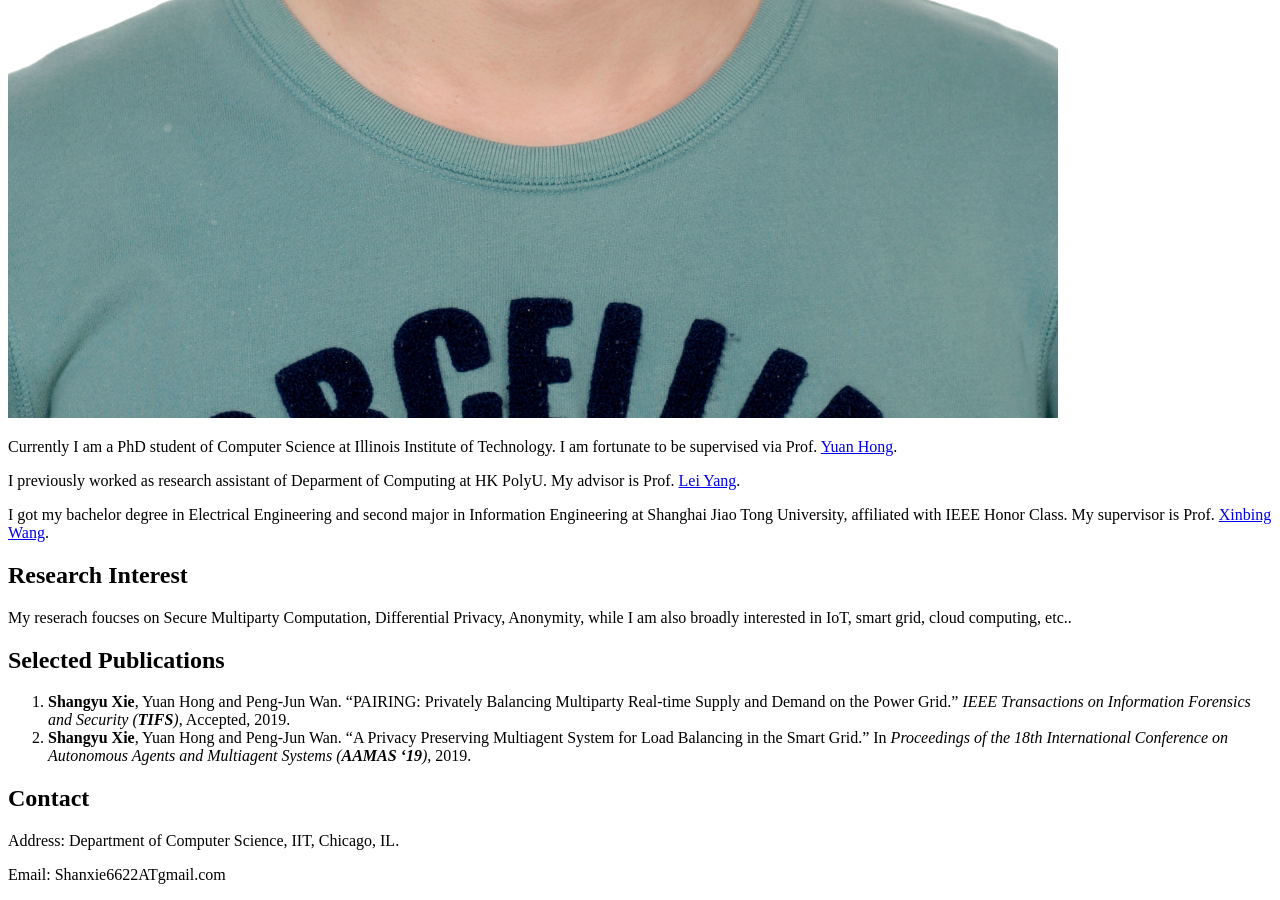
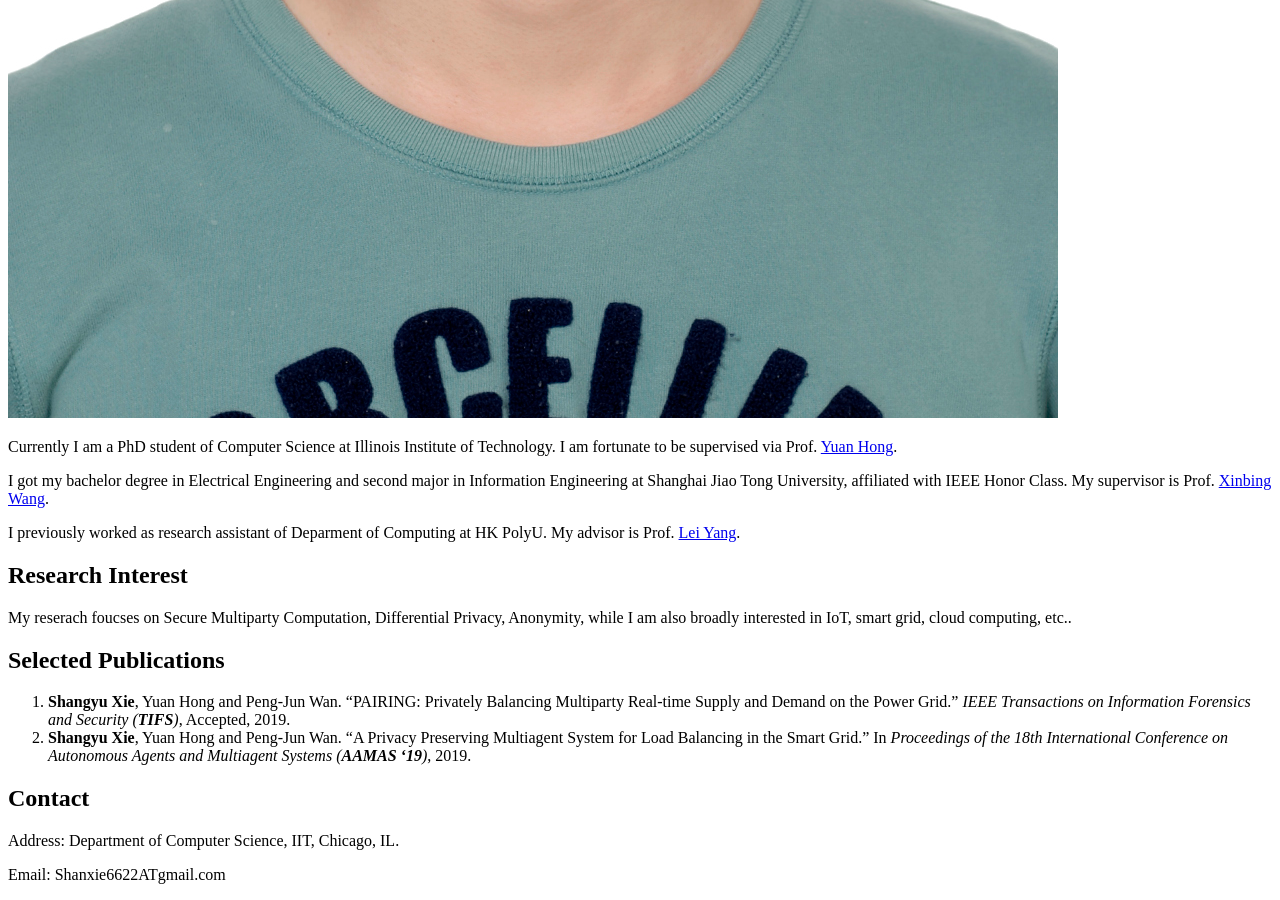
Before and after one commit to songwellxie/songwellxie.github.io, a Jekyll site: the page built from index.md, in a window 1280 px wide and 900 px high, scrolled down 1263 px. Built offline with Jekyll 4.4.1, drawn with Linux system fonts in a browser that asks for light colours; our own code applies the rules of GitHub Pages for plain Markdown files.

```diff
--- a/index.md
+++ b/index.md
@@ -8,9 +8,9 @@ layout: default
 
 Currently I am a PhD student of Computer Science at Illinois Institute of Technology. I am fortunate to be supervised via Prof. [Yuan Hong](http://cs.iit.edu/~yhong/).
 
+I got my bachelor degree in Electrical Engineering and second major in Information Engineering at Shanghai Jiao Tong University, affiliated with IEEE Honor Class. My supervisor is Prof. [Xinbing Wang](http://iwct.sjtu.edu.cn/Personal/xwang8/).
+
 I previously worked as research assistant of Deparment of Computing at HK PolyU. My advisor is Prof. [Lei Yang](http://www4.comp.polyu.edu.hk/~csyanglei/#/pages/profile/about).
-
-I got my bachelor degree in Electrical Engineering and second major in Information Engineering at Shanghai Jiao Tong University, affiliated with IEEE Honor Class. My supervisor is Prof. [Xinbing Wang](http://iwct.sjtu.edu.cn/Personal/xwang8/).
 
 ## Research Interest
 
```
